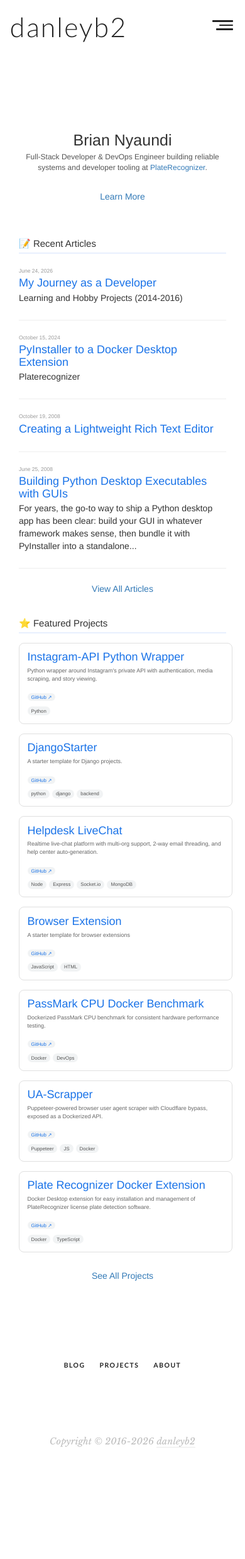
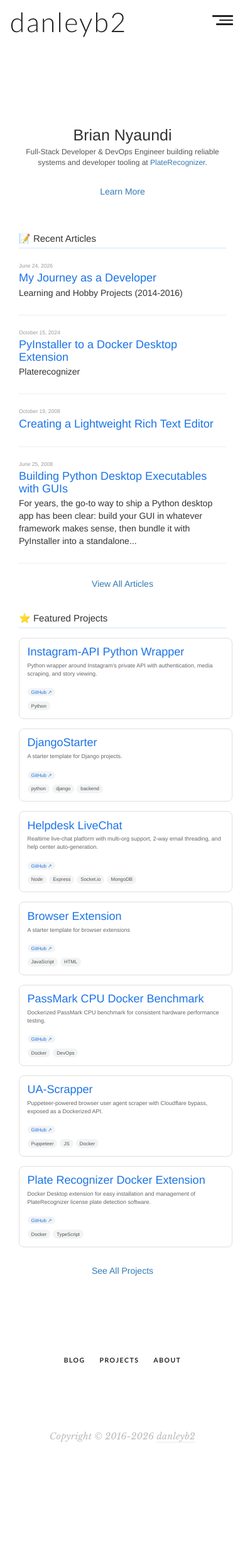
Before and after one commit to danleyb2/danleyb2.github.io, a Jekyll site: the page built from index.html, in a window 390 px wide. Shown: the whole page at 63% size. Built offline with Jekyll 4.4.1, drawn with Linux system fonts in a browser that asks for light colours; some web fonts are replaced.

Commit message:
Remove header styling from main.css

```diff
--- a/assets/css/main.css
+++ b/assets/css/main.css
@@ -77,17 +77,7 @@
 #navbar-wrapper {
   margin:0;
 }
-@media (min-width:768px) {
-  .navbar-logo-centered #navbar-wrapper {
-    float:none;
-  }
-}
-@media (min-width:768px) {
-  #navbar-wrapper {
-    float:right;
-    padding:24px 0 24px 5px;
-  }
-}
+
 .nav.navbar-nav:hover > li > a {
   color:rgba(34, 34, 34, .4);
 }
@@ -132,30 +122,7 @@
 .navbar-social-icons .navbar-social-icon i {
   font-size:16px;
 }
-.site-header {
-  max-width:1610px;
-  margin-left:auto;
-  margin-right:auto;
-  -webkit-box-sizing:border-box;
-  -moz-box-sizing:border-box;
-  box-sizing:border-box;
-  padding:50px 165px;
-}
-@media (max-width:992px) {
-  .site-header {
-    padding:50px 31px;
-  }
-}
-@media (max-width:768px) {
-  .site-header {
-    padding:8px 0 0;
-  }
-}
-@media (max-width:768px) {
-  .site-header.logo-centered {
-    padding:8px 0 50px;
-  }
-}
+
 .navbar-default .navbar-toggle {
   border:none;
   padding:8px;
@@ -938,16 +905,7 @@
   padding:0.8em 1.8em;
   font-size:13px;
 }
-@media (min-width:768px) {
-  .navbar-logo-centered > .container .navbar-brand, .navbar-logo-centered > .container-fluid .navbar-brand {
-    position:absolute;
-    width:100%;
-    left:0;
-    top:0;
-    text-align:center;
-    margin:auto;
-  }
-}
+
 .post-summary .post-categories {
   margin:0;
   white-space:normal;
@@ -963,26 +921,8 @@
 .navbar-logo-top .navbar-social-icons {
   display:inline-block;
 }
-@media (min-width:768px) {
-  .navbar-logo-top #navbar-wrapper {
-    float:none;
-    width:100%;
-    padding-left:0;
-    text-align:center;
-  }
-}
-@media (min-width:768px) {
-  .navbar-logo-top .nav.navbar-nav {
-    float:none;
-    display:inline-block;
-  }
-}
-.site-header.logo-top + .recent-posts {
-  margin:0 auto;
-}
-.site-header + .highlight-post {
-  margin-top:5px;
-}
+
+
 .post-summary .post-meta a {
   color:inherit;
   vertical-align:middle;
@@ -1023,18 +963,3 @@
   margin-top:80px;
   margin-bottom:80px;
 }
-.site-header.logo-top .logo-wrapper .logo {
-  font-family:'Lato', sans-serif;
-  font-size:43px;
-  font-weight:500;
-  font-style:normal;
-  letter-spacing:0.05em;
-  line-height:0.9em;
-  text-transform:lowercase;
-  color:#222;
-  height:auto;
-  text-decoration:none;
-}
-.site-header.logo-top .logo-wrapper {
-  padding-bottom:20px;
-}
```
